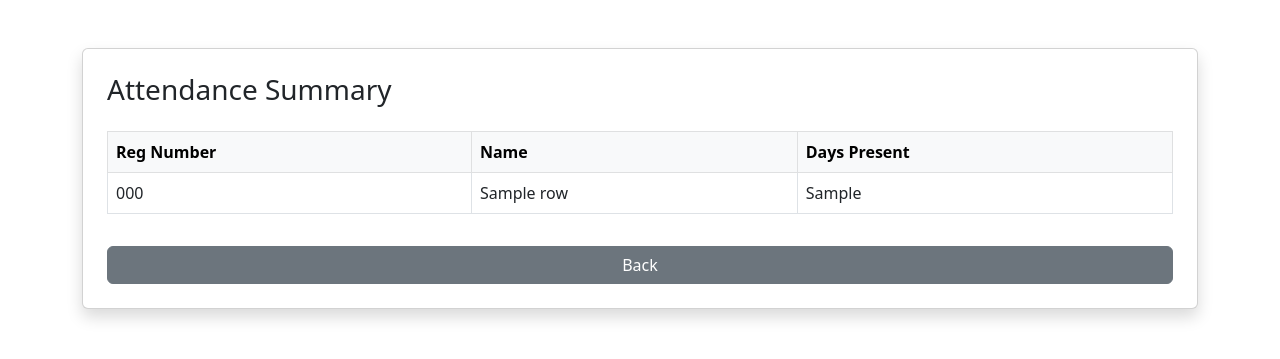
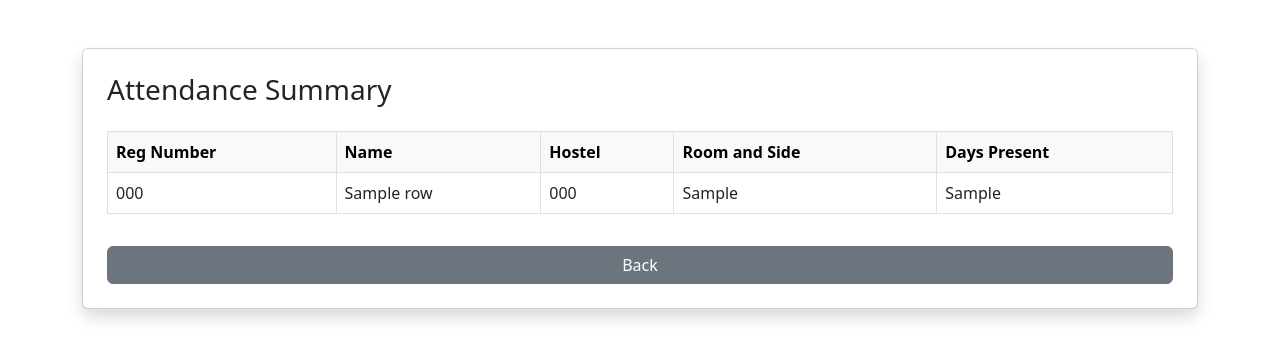
Before and after one commit to Muhammad-Hashir-55/Mess-IN-OUT-Tracking, a Flask app: template templates/results.html in a window 1280 px wide. Shown: the top 359 px of the page. Run offline with Flask 3, Linux system fonts and the light colour scheme; the template is opened without the code that fills it: most values are stand-ins (such as "Sample title", 1, 10 or a date in 2020).

Commit message:
Update results.html

```diff
--- a/templates/results.html
+++ b/templates/results.html
@@ -14,6 +14,8 @@
           <tr>
             <th>Reg Number</th>
             <th>Name</th>
+            <th>Hostel</th>
+            <th>Room and Side</th>
             <th>Days Present</th>
           </tr>
         </thead>
@@ -22,7 +24,10 @@
           <tr>
             <td>{{ row['Reg Number:'] }}</td>
             <td>{{ row['Name:'] }}</td>
+            <td>{{ row['Hostel:'] }}</td>
+            <td>{{ row['Room and Side:'] }}</td>
             <td>{{ row['Days Present'] }}</td>
+
           </tr>
           {% endfor %}
         </tbody>
```
